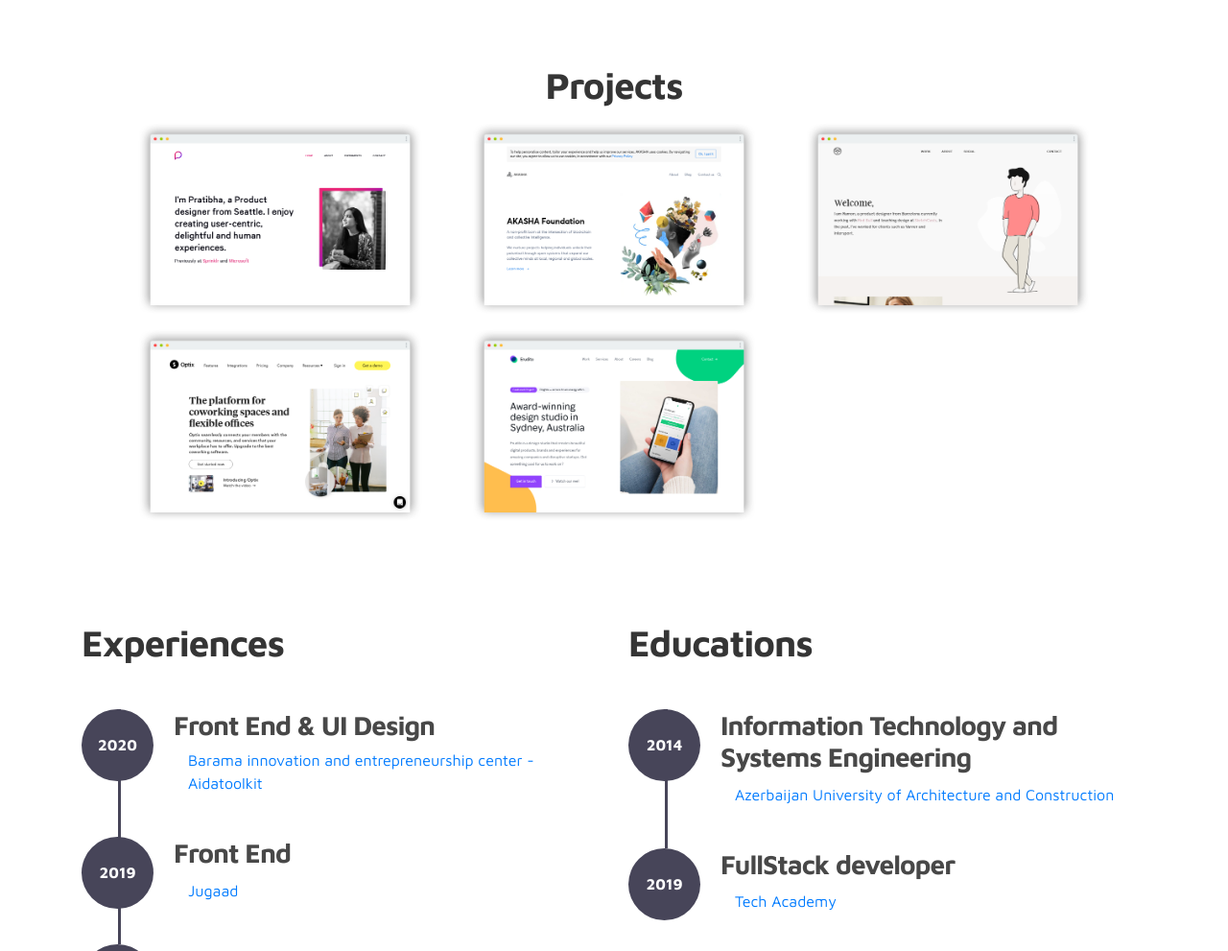
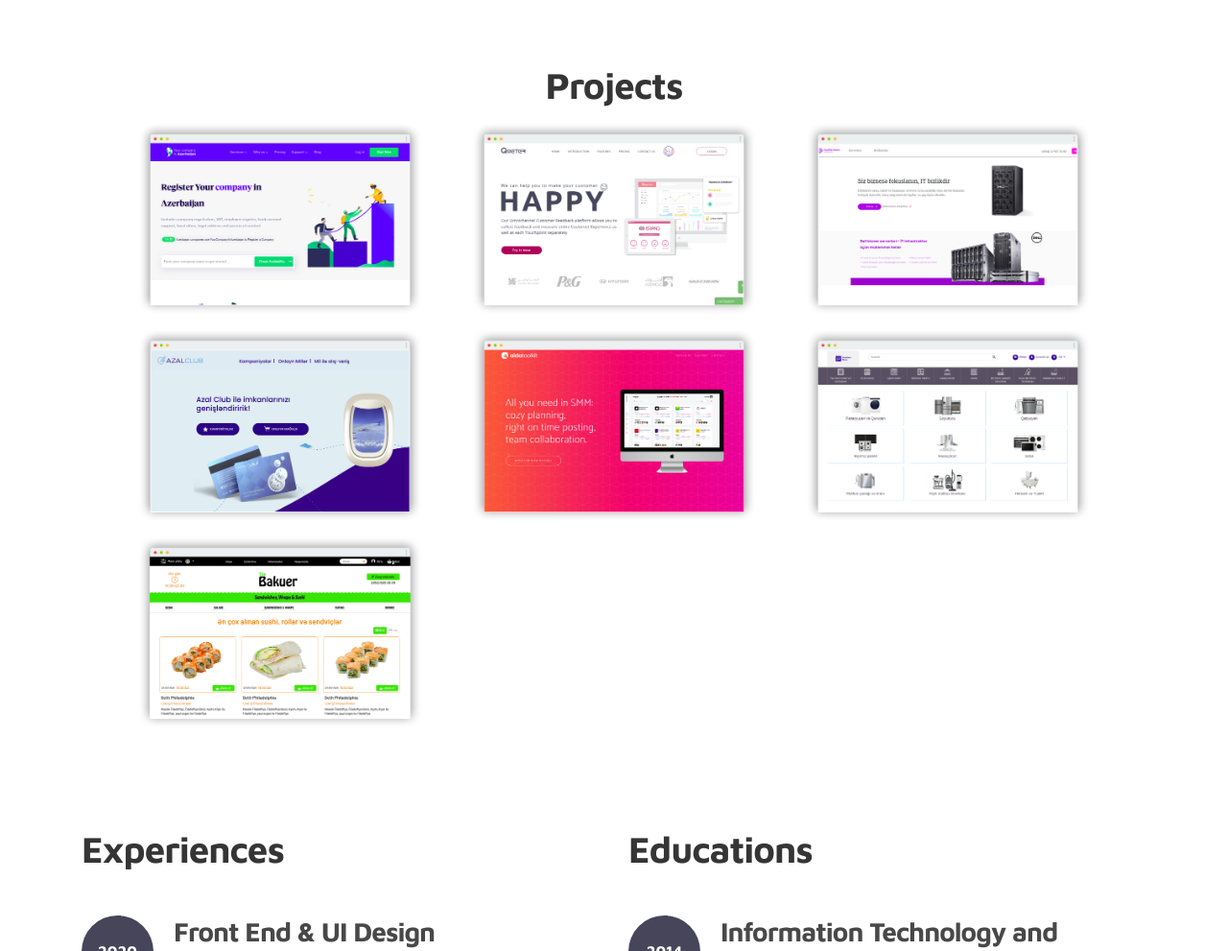
Before and after one commit to aytacismayil/MyPortfolio, a plain HTML site: page index.html in a window 1280 px wide. Shown: the part 800-1791 px from the top of the page at 96% size. Drawn offline with Linux system fonts and the light colour scheme.

Commit message:
Portfolio

```diff
--- a/index.html
+++ b/index.html
@@ -68,7 +68,7 @@
 
         <div class="col-lg-7 col-md-12 col-12 d-flex align-items-center">
           <div class="about-text">
-            <small class="small-text">Welcome to <span class="mobile-block">my portfolio website!</span></small>
+
             <h1 class="animated animated-text">
               <span class="mr-2">Hii , I'm</span>
               <div class="animated-info">
@@ -114,9 +114,27 @@
 
           <div class="row">
             <div class="col-12 col-sm-6 col-xl-4 col-lg-4 item">
-              <a href="">
+              <a href="http://yourcompanyinazerbaijan.com/en">
                 <div class="project-info">
-                  <img src="images/project/project-image01.png" class="img-fluid" alt="project image">
+                  <img src="images/project/Untitled.png" class="img-fluid" alt="project image">
+                </div>
+              </a>
+
+            </div>
+
+            <div class="col-12 col-sm-6 col-xl-4 col-lg-4 item">
+              <a href="https://qmeter.net/">
+                <div class="project-info">
+                  <img src="images/project/Untitled2.png" class="img-fluid" alt="project image">
+                </div>
+              </a>
+
+            </div>
+
+            <div class="col-12 col-sm-6 col-xl-4 col-lg-4 item">
+              <a href="http://dell.gulfstream.az/">
+                <div class="project-info">
+                  <img src="images/project/Untitled3.png" class="img-fluid" alt="project image">
                 </div>
               </a>
 
@@ -125,25 +143,7 @@
             <div class="col-12 col-sm-6 col-xl-4 col-lg-4 item">
               <a href="">
                 <div class="project-info">
-                  <img src="images/project/project-image02.png" class="img-fluid" alt="project image">
-                </div>
-              </a>
-
-            </div>
-
-            <div class="col-12 col-sm-6 col-xl-4 col-lg-4 item">
-              <a href="">
-                <div class="project-info">
-                  <img src="images/project/project-image03.png" class="img-fluid" alt="project image">
-                </div>
-              </a>
-
-            </div>
-
-            <div class="col-12 col-sm-6 col-xl-4 col-lg-4 item">
-              <a href="">
-                <div class="project-info">
-                  <img src="images/project/project-image04.png" class="img-fluid" alt="project image">
+                  <img src="images/project/Untitled4.png" class="img-fluid" alt="project image">
                 </div>
               </a>
 
@@ -152,7 +152,23 @@
             <div class="col-12 col-sm-6 col-xl-4 col-lg-4 item">
               <a class="scarl" href="">
                 <div class="project-info">
-                  <img src="images/project/project-image05.png" class="img-fluid" alt="project image">
+                  <img src="images/project/Untitled5.png" class="img-fluid" alt="project image">
+                </div>
+              </a>
+
+            </div>
+            <div class="col-12 col-sm-6 col-xl-4 col-lg-4 item">
+              <a class="scarl" href="">
+                <div class="project-info">
+                  <img src="images/project/Untitled6.png" class="img-fluid" alt="project image">
+                </div>
+              </a>
+
+            </div>
+            <div class="col-12 col-sm-6 col-xl-4 col-lg-4 item">
+              <a class="scarl" href="">
+                <div class="project-info">
+                  <img src="images/project/Untitled7.png" class="img-fluid" alt="project image">
                 </div>
               </a>
 
```
Also changed, not shown: images/project/Untitled.png (added), images/project/Untitled2.png (added), images/project/Untitled3.png (added), images/project/Untitled4.png (added), images/project/Untitled5.png (added), images/project/Untitled6.png (added), images/project/Untitled7.png (added), images/project/project-image01.png (deleted), images/project/project-image02.png (deleted), images/project/project-image03.png (deleted), images/project/project-image04.png (deleted), images/project/project-image05.png (deleted).
